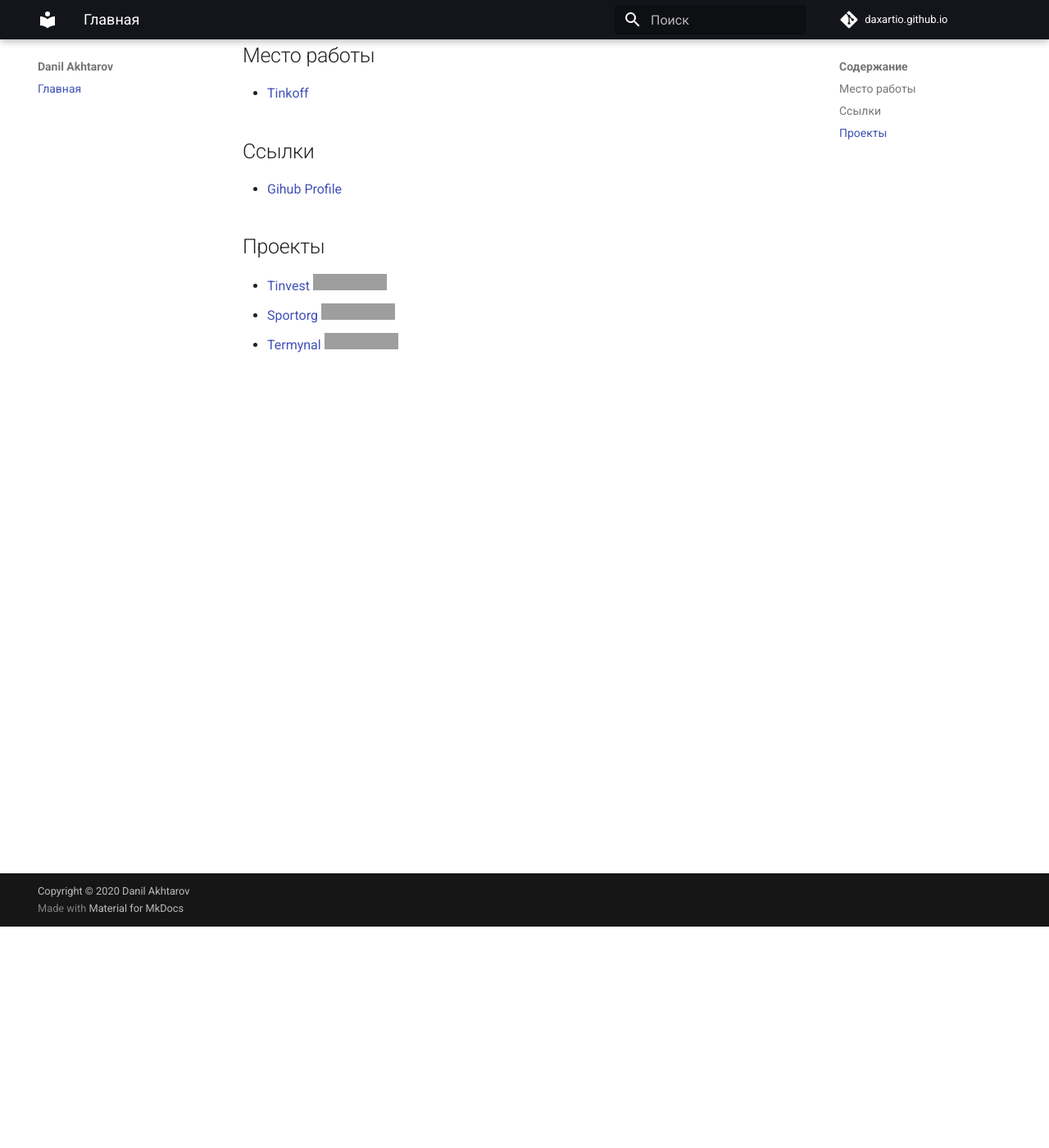
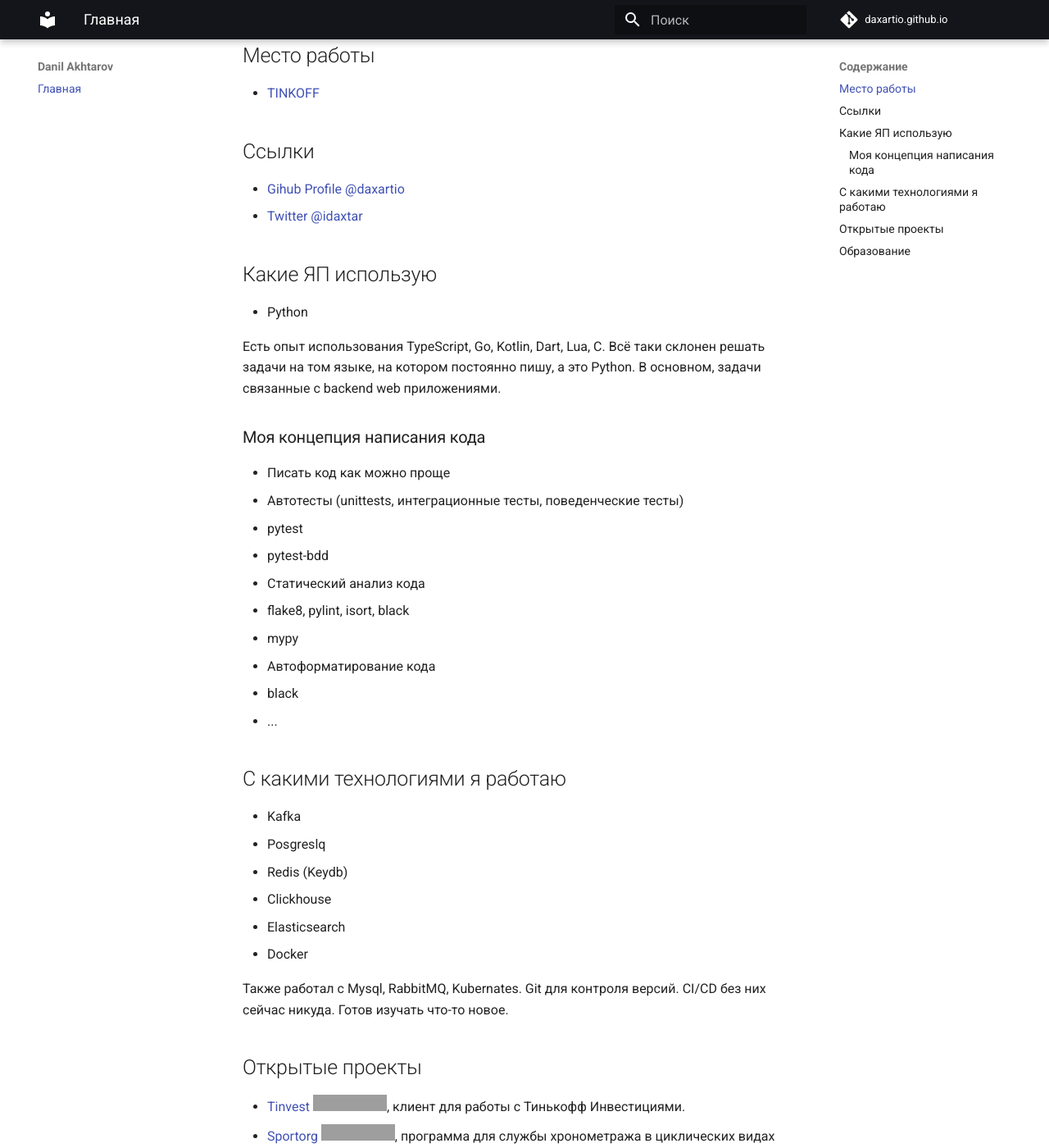
Before and after one commit to daxartio/daxartio.github.io, an MkDocs documentation site: the page built from docs/README.md, in a window 1280 px wide and 1400 px high, scrolled down 270 px. Shown: the whole window at 82% size. Built offline with MkDocs 1.6.1 and Material for MkDocs 9.7.7, drawn with Linux system fonts in a browser that asks for light colours; comment, search, counter and statistics services are not loaded; some of the changed text lies outside the part shown; grey boxes are pictures that could not be loaded.

Commit message:
Update README.md

```diff
--- a/docs/README.md
+++ b/docs/README.md
@@ -10,14 +10,50 @@ Hello World
 
 ## Место работы
 
-- [Tinkoff](https://tinkoff.ru)
+- [TINKOFF](https://tinkoff.ru)
 
 ## Ссылки
 
-- [Gihub Profile](https://github.com/daxartio)
+- [Gihub Profile @daxartio](https://github.com/daxartio)
+- [Twitter @idaxtar](https://twitter.com/idaxtar)
 
-## Проекты
+## Какие ЯП использую
 
-- [Tinvest](https://github.com/daxartio/tinvest) [![Gihub Stars](https://img.shields.io/github/stars/daxartio/tinvest?style=social)](https://github.com/daxartio/tinvest)
-- [Sportorg](https://github.com/sportorg/pysport) [![Gihub Stars](https://img.shields.io/github/stars/sportorg/pysport?style=social)](https://github.com/sportorg/pysport)
-- [Termynal](https://github.com/daxartio/termynal) [![Gihub Stars](https://img.shields.io/github/stars/daxartio/termynal?style=social)](https://github.com/daxartio/termynal)
+- Python
+
+Есть опыт использования TypeScript, Go, Kotlin, Dart, Lua, C. Всё таки склонен решать задачи на том языке, на котором постоянно пишу, а это Python.
+В основном, задачи связанные с backend web приложениями.
+
+### Моя концепция написания кода
+
+- Писать код как можно проще
+- Автотесты (unittests, интеграционные тесты, поведенческие тесты)
+  - pytest
+  - pytest-bdd
+- Статический анализ кода
+  - flake8, pylint, isort, black
+  - mypy
+- Автоформатирование кода
+  - black
+  - ...
+
+## С какими технологиями я работаю
+
+- Kafka
+- Posgreslq
+- Redis (Keydb)
+- Clickhouse
+- Elasticsearch
+- Docker
+
+Также работал с Mysql, RabbitMQ, Kubernates. Git для контроля версий. CI/CD без них сейчас никуда. Готов изучать что-то новое.
+
+## Открытые проекты
+
+- [Tinvest](https://github.com/daxartio/tinvest) [![Gihub Stars](https://img.shields.io/github/stars/daxartio/tinvest?style=social)](https://github.com/daxartio/tinvest), клиент для работы с Тинькофф Инвестициями.
+- [Sportorg](https://github.com/sportorg/pysport) [![Gihub Stars](https://img.shields.io/github/stars/sportorg/pysport?style=social)](https://github.com/sportorg/pysport), программа для службы хронометража в циклических видах спорта.
+- [Termynal](https://github.com/daxartio/termynal) [![Gihub Stars](https://img.shields.io/github/stars/daxartio/termynal?style=social)](https://github.com/daxartio/termynal), просто проект обертка для маркдауна.
+
+## Образование
+
+- 2013-2017 бакалавр, технологии и системы связи.
```
